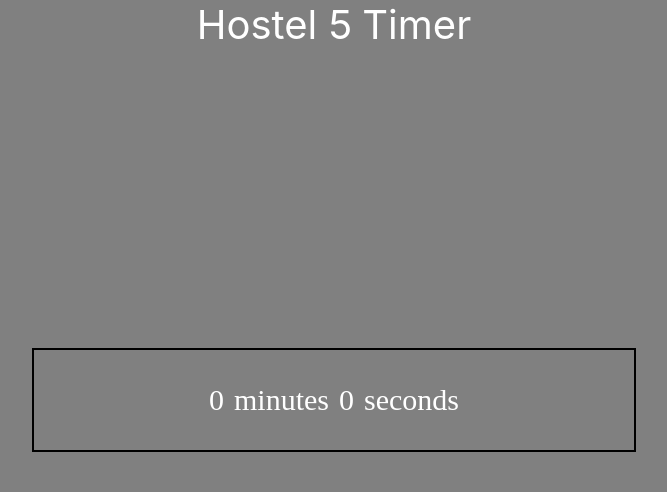
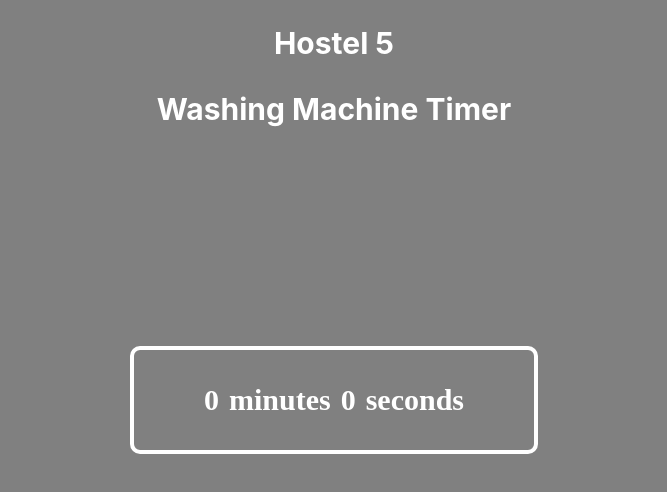
Before and after one commit to Parth9001/esp32-machine-timer, a React (Create React App) app: page / in a window 1280 px wide. Shown: the top 492 px of the page, without its empty margins (306-973 px from the left). Built offline with nearby package versions, Linux system fonts and the light colour scheme; no server answers.

Commit message:
frontend updated

```diff
--- a/src/Components/Countdown Timer/CountdownTimer.css
+++ b/src/Components/Countdown Timer/CountdownTimer.css
@@ -1,14 +1,16 @@
-.countdownTimer{
-    width: 600px;
+.countdownTimer {
+  width: 400px;
   height: 100px;
-    border: 2px solid black;
+  border: 4px solid white;
+  border-radius: 10px;
   font-family: "Oswald";
   font-size: 30px;
-    display: flex;;
+  font-weight: bold;
+  display: flex;
   align-items: center;
   justify-content: center;
 }
-.countdownTimer span{
+.countdownTimer span {
   margin-left: 5px;
   margin-right: 5px;
 }
--- a/src/Components/Page/Header.css
+++ b/src/Components/Page/Header.css
@@ -1,11 +1,18 @@
-#header{
-    position: absolute;
-    top: 0;
+#header {
+  position: absolute;
+  top: 20px;
+  display: flex;
+  flex-direction: column;
+  align-items: center;
 }
-#header span{
-    font-size: 40px;
-    margin: 5px;
+#header span {
+  font-size: 30px;
+  margin: 5px;
+  font-weight: bold;
+  text-align: center;
+  align-items: center;
+  justify-content: center;
 }
-#hostel5{
-    /* font-size: 50px; */
+#hostel5 {
+  font-size: 50px;
 }
--- a/src/Components/Page/Header.js
+++ b/src/Components/Page/Header.js
@@ -1,14 +1,14 @@
 import React from "react";
-import './Header.css'
+import "./Header.css";
 
 const Header = () => {
-    return(
-        <div id="header">
-            <span id="hostel5">Hostel 5</span>
-            <span>Timer</span>
-        </div>
-
-    );
-}
+  return (
+    <div id="header">
+      <span id="hostel5">Hostel 5</span>
+      <br></br>
+      <span>Washing Machine Timer</span>
+    </div>
+  );
+};
 
 export default Header;
```
Also changed, not shown: 2 other files (tests, documents, lock files or other folders). Lines whose indentation alone changed are shown as unchanged.
